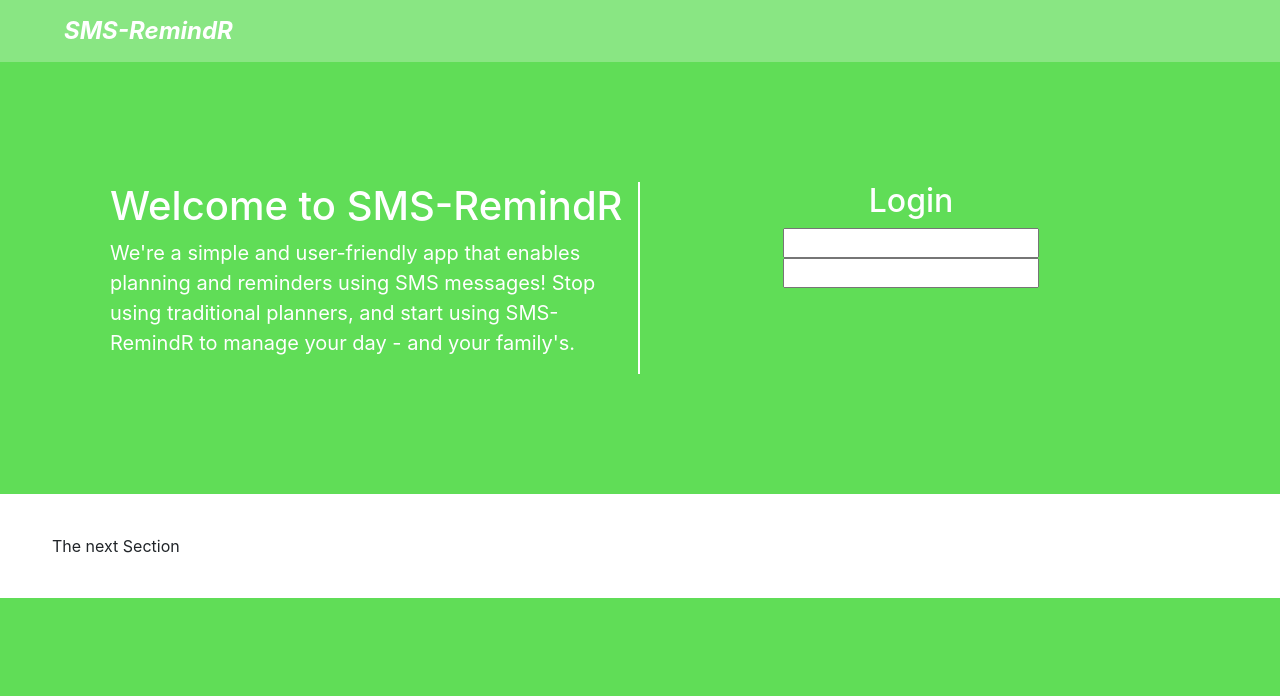
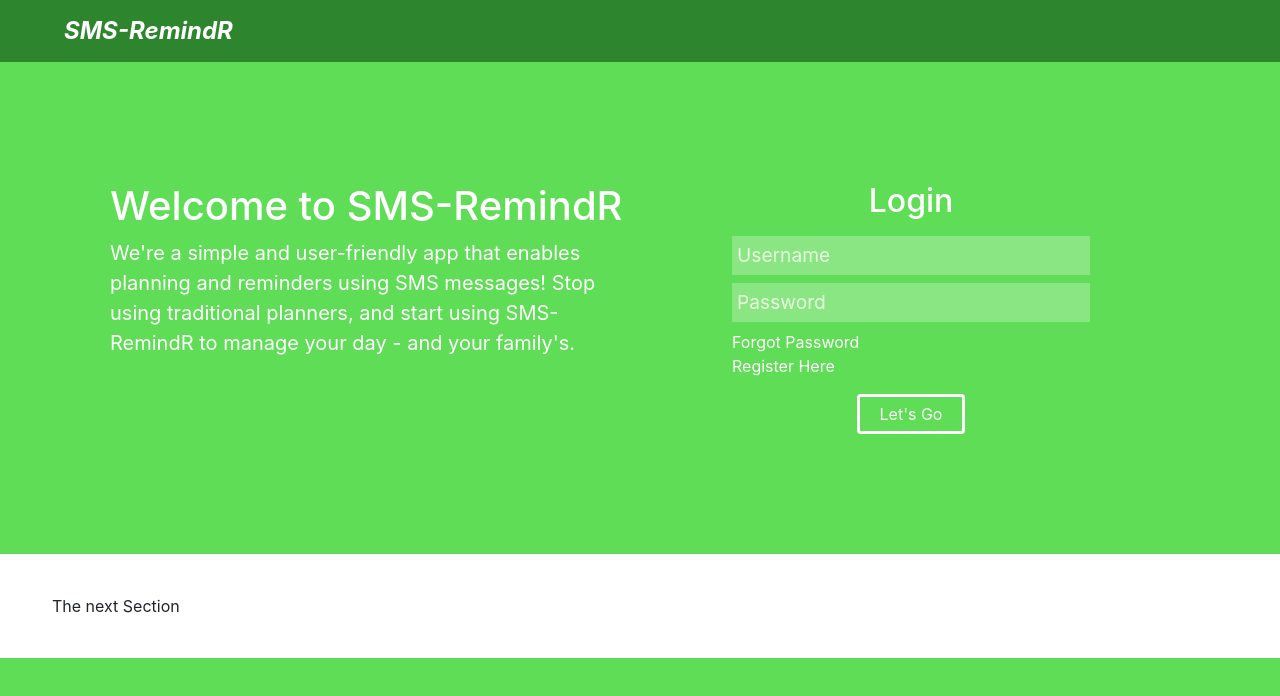
Before and after one commit to Darnell-Chen/SMS-RemindR, a React (Create React App) app in the folder react-app/: page / in a window 1280 px wide. Shown: the top 696 px of the page. Built offline with nearby package versions, Linux system fonts and the light colour scheme.

Commit message:
a small login form

```diff
--- /dev/null
+++ b/react-app/public/css/index/intro-Section.css
@@ -0,0 +1,28 @@
+:root {
+    --baseGreen: rgb(96, 221, 87);
+    --baseGreen2: rgb(45, 133, 45);
+}
+
+.introDiv {
+    text-align: left;
+    justify-content: center;
+}
+
+.introDiv .right-side {
+    text-align: center;
+    color: white;
+}
+
+.introSection {
+    box-sizing: border-box;
+    padding: 15vh 5vh 15vh 5vh;
+}
+
+.introSection h1 {
+    color: white;
+}
+
+.introSection p {
+    font-size: 2.5vh;
+    color: white;
+}
--- /dev/null
+++ b/react-app/public/css/index/login.css
@@ -0,0 +1,63 @@
+:root {
+    --baseGreen: rgb(96, 221, 87);
+    --baseGreen2: rgb(45, 133, 45);
+
+    --loginButtonHover: rgb(101, 209, 55);
+}
+
+.loginForm {
+    padding-left: 10vh;
+    padding-right: 10vh;
+}
+
+.right-side h2{
+    margin-bottom: 2vh;
+}
+
+.loginForm input{
+    box-sizing: border-box;
+    width: 100%;
+    margin-bottom: 1vh;
+    background: rgba(255, 255, 255, 0.253);
+    color: white;
+    border: none;
+    color: white;
+    padding: 5px 5px 5px 5px;
+    font-size: larger;
+}
+
+.loginForm input:focus {
+    outline: solid 2px white;
+}
+
+.loginForm input::placeholder {
+    color: rgb(233, 255, 226);
+}
+
+.loginButton {
+    transition: all 0.1s ease-in-out;
+    background-color: transparent;
+    border: solid 3px white;
+    width: 30%;
+    padding-top: 5px;
+    padding-bottom: 5px;
+    color: white;
+    border-radius: 3.7px;
+    margin-top: 2vh;
+}
+
+.loginButton:hover {
+    scale: 1.03;
+    font-weight: bold;
+    box-shadow: 5px 5px 15px rgba(41, 65, 35, 0.514);
+}
+
+.loginOptions {
+    padding: 0px;
+    margin: 0px;
+    color: white;
+    background-color: transparent;
+    border: none;
+    display: block;
+    text-align: left;
+}
--- a/react-app/public/css/nav.css
+++ b/react-app/public/css/nav.css
@@ -1,6 +1,6 @@
 :root {
     --baseGreen: rgb(96, 221, 87);
-    --baseGreen2: rgb(27, 41, 27);
+    --baseGreen2: rgb(45, 133, 45);
 }
 
 body {
@@ -8,7 +8,7 @@ body {
 }
 
 .navbar {
-    background: rgba(255, 255, 255, 0.26);
+    background: var(--baseGreen2)
 }
 
 .navbar span{
@@ -19,34 +19,6 @@ body {
     font-size: 3vh;
 }
 
-.introDiv {
-    text-align: left;
-    justify-content: center;
-}
-
-.introDiv .left-side {
-    border-right: 2.5px solid white;
-}
-
-.introDiv .right-side {
-    text-align: center;
-    color: white;
-}
-
-.introSection {
-    box-sizing: border-box;
-    padding: 15vh 5vh 15vh 5vh;
-}
-
-.introSection h1 {
-    color: white;
-}
-
-.introSection p {
-    font-size: 2.5vh;
-    color: white;
-}
-
 .second-section {
     background-color: white;
     padding: 5vh 5vh 5vh 5vh;
--- a/react-app/public/index.html
+++ b/react-app/public/index.html
@@ -10,6 +10,9 @@
     <link rel="manifest" href="%PUBLIC_URL%/manifest.json" />
     <link href="https://cdn.jsdelivr.net/npm/bootstrap@5.3.3/dist/css/bootstrap.min.css" rel="stylesheet" integrity="sha384-QWTKZyjpPEjISv5WaRU9OFeRpok6YctnYmDr5pNlyT2bRjXh0JMhjY6hW+ALEwIH" crossorigin="anonymous">
     <link rel="stylesheet" href="css/nav.css"/>
+
+    <link rel="stylesheet" href="css/index/intro-Section.css">
+    <link rel="stylesheet" href="css/index/login.css">
     <script src="https://ajax.googleapis.com/ajax/libs/jquery/3.7.1/jquery.min.js"></script>
     <script src="https://cdn.jsdelivr.net/npm/bootstrap@5.3.3/dist/js/bootstrap.bundle.min.js" integrity="sha384-YvpcrYf0tY3lHB60NNkmXc5s9fDVZLESaAA55NDzOxhy9GkcIdslK1eN7N6jIeHz" crossorigin="anonymous"></script>
     <title>Home</title>
@@ -34,10 +37,14 @@
           </div>
           <div class="col right-side">
               <h2>Login</h2>
-              <form>
-                <input type="text">
-                <br>
-                <input type="text">
+              <form class="loginForm">
+                <input placeholder="Username" type="text">
+                <input placeholder="Password" type="text">
+
+                <button class="loginOptions">Forgot Password</button>
+                <button class="loginOptions">Register Here</button>
+
+                <button class="loginButton">Let's Go</button>
               </form>
           </div>
 
```
